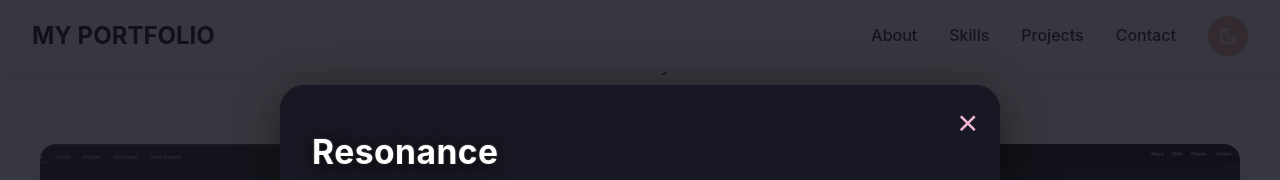
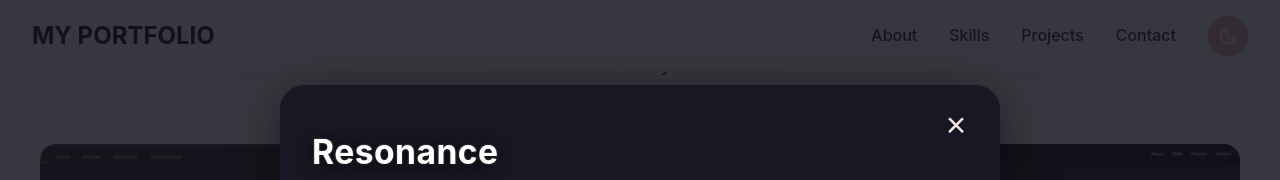
Before and after one commit to kitikt/my-portfolio, a React (Vite) app: page / in a window 1280 px wide. Both pictures are taken after a click on the element 229 px from the left and 3956 px from the top of the page. Shown: the part 3556-3736 px from the top of the page. Built offline with nearby package versions, Linux system fonts and the light colour scheme.

Commit message:
style for menu

```diff
--- a/src/components/LoadingScreen.jsx
+++ b/src/components/LoadingScreen.jsx
@@ -1,7 +1,7 @@
 import { motion } from 'framer-motion';
 import Lottie from 'lottie-react';
 import loadingAnimation from '../assets/loading.json';
-import './LoadingScreen.css';
+import '../style/LoadingScreen.css';
 
 const LoadingScreen = () => {
   return (
--- a/src/components/Projects.jsx
+++ b/src/components/Projects.jsx
@@ -46,6 +46,7 @@ const Projects = () => {
       image: '/portfolio.png',
       technologies: ['React', 'React Bits', 'Framer Motion', 'CSS3', 'Vite'],
       github: 'https://github.com/kitikt/my-portfolio',
+      video: 'https://www.youtube.com/embed/fc3tFUG-onY',
       live: '#'
     }
   ]
@@ -74,7 +75,7 @@ const Projects = () => {
   };
   const handleCloseMenu = () => {
     setMenuOpen(false);
-    setTimeout(() => setSelectedProject(null), 300); // đợi hiệu ứng đóng
+    setTimeout(() => setSelectedProject(null), 300);
   };
 
   return (
--- a/src/components/LoadingScreen.css
+++ b/src/style/LoadingScreen.css
@@ -4,14 +4,14 @@
   left: 0;
   width: 100vw;
   height: 100vh;
-  background: linear-gradient(-45deg, #000000, #0a0a0a, #1a0033, #000033);
+  background: linear-gradient(-45deg, #000000, #201515, #16111b, #000000) !important;
   background-size: 400% 400%;
   animation: gradientShift 3s ease infinite;
   display: flex;
   align-items: center;
   justify-content: center;
   z-index: 9999;
-  color: #00ffff;
+  color: #0d1212 !important;
   position: relative;
   overflow: hidden;
 }
@@ -83,11 +83,11 @@
   font-size: 3rem;
   font-weight: 700;
   margin: 0;
-  background: linear-gradient(45deg, #00ffff, #ff00ff, #00ff00);
+  background: linear-gradient(45deg, #bde8e8, #c0b6c0, #a4a8a4);
   -webkit-background-clip: text;
   -webkit-text-fill-color: transparent;
   background-clip: text;
-  text-shadow: 0 0 20px rgba(0, 255, 255, 0.8);
+  text-shadow: 0 0 20px rgba(243, 243, 243, 0.938);
   animation: textGlow 2s ease-in-out infinite alternate;
   font-family: 'Courier New', monospace;
   letter-spacing: 3px;
--- a/src/style/ProjectDetailMenu.css
+++ b/src/style/ProjectDetailMenu.css
@@ -38,15 +38,19 @@
   right: 22px;
   background: none;
   border: none;
-  color: #f3b6d6;
+  color: #f1e5de;
   font-size: 2.2rem;
   cursor: pointer;
   transition: color 0.2s;
   z-index: 2;
+  width: 44px;
+  height: 44px;
+  border-radius: 50%;
+  display: flex;
+  align-items: center;
+  justify-content: center;
 }
-.pdm-close:hover {
-  color: #fff;
-}
+
 .pdm-header {
   margin-bottom: 1.2rem;
   text-align: left;
@@ -206,3 +210,21 @@
     aspect-ratio: 16/9;
   }
 }
+.pdm-close:hover,
+.pdm-close:active,
+.pdm-close:focus-visible {
+  background: rgba(160, 202, 245, 0.12) !important;
+  color: #fff !important;
+  box-shadow: 0 0 16px 0 #a78bfa55;
+  outline: none;
+  transition: background 0.2s, color 0.2s, box-shadow 0.2s;
+}
+.dark .pdm-close:hover,
+.dark .pdm-close:active,
+.dark .pdm-close:focus-visible {
+  background: rgba(160, 202, 245, 0.12) !important;
+  color: #fff !important;
+  box-shadow: 0 0 16px 0 #a78bfa55 !important;
+  outline: none !important;
+  transition: background 0.2s, color 0.2s, box-shadow 0.2s !important;
+}
```
